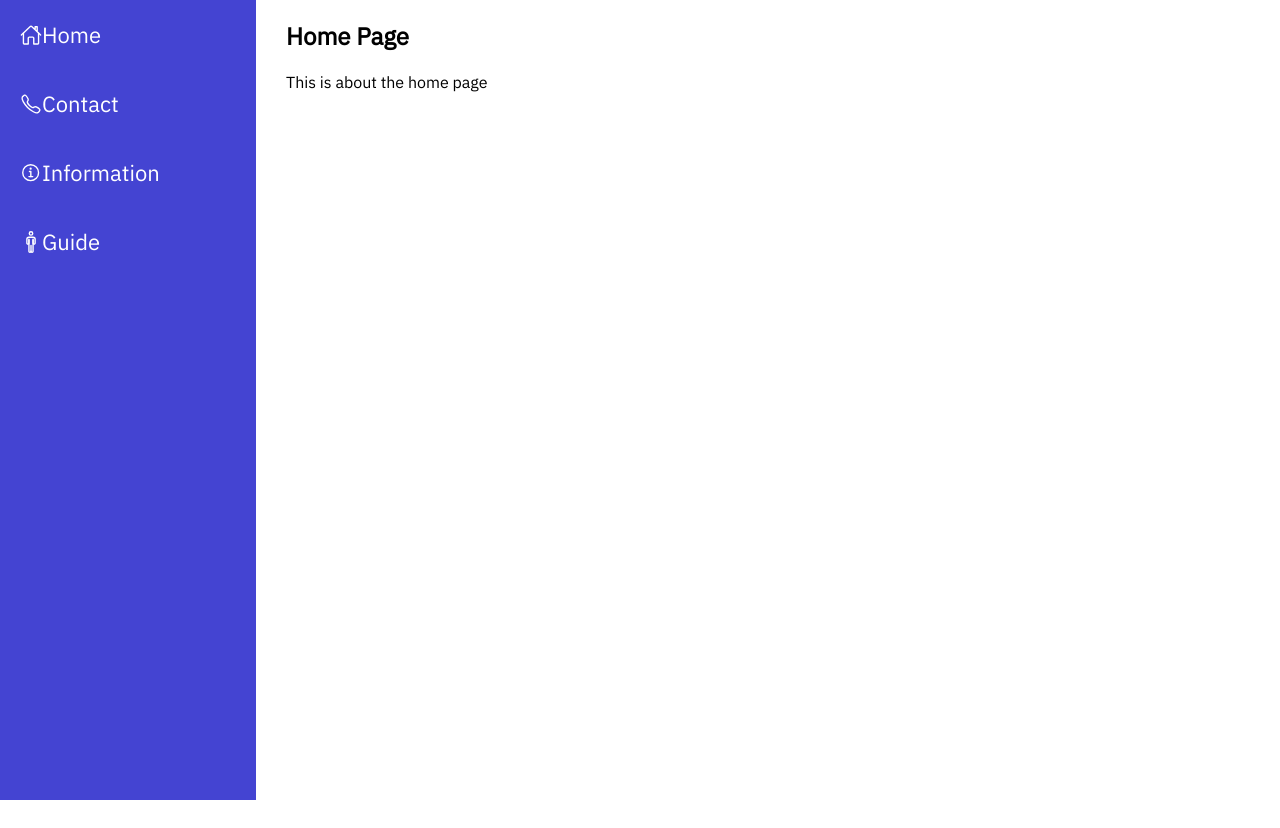
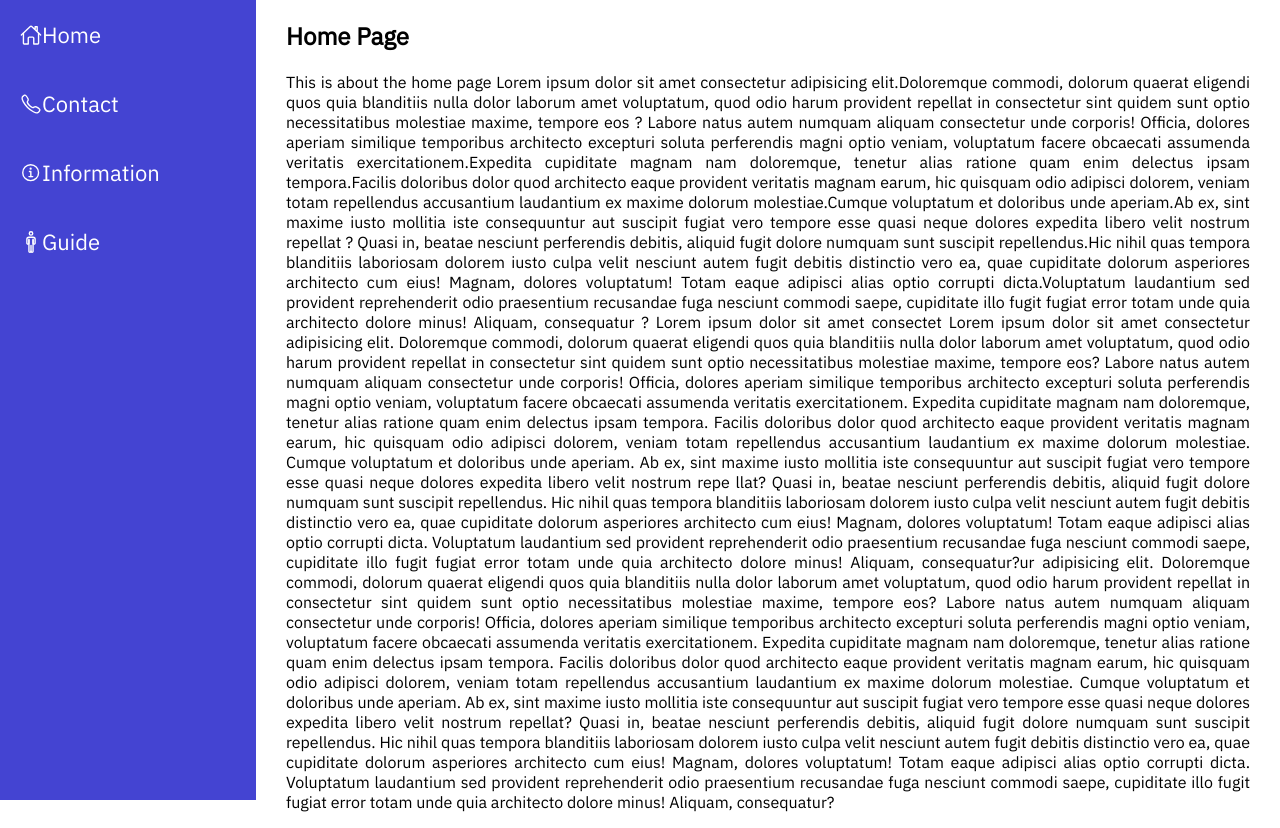
Before and after one commit to AshokRenangi1903/JobFreak, a plain HTML site: page index.html in a window 1280 px wide. Before the commit the page ends 800 px from the top, so only its background shows below. Drawn offline with nearby package versions, Linux system fonts and the light colour scheme.

Commit message:
Update index.html

```diff
--- a/index.html
+++ b/index.html
@@ -46,7 +46,57 @@
         </div>
         <div class="right">
             <h2 id="heading">Home Page</h2>
-            <p id="description">This is about the home page
+            <p id="description"> This is about the home page Lorem ipsum dolor sit amet consectetur adipisicing
+                elit.Doloremque commodi, dolorum quaerat eligendi quos quia blanditiis nulla dolor laborum amet
+                voluptatum, quod odio harum provident repellat in consectetur sint quidem sunt optio necessitatibus
+                molestiae maxime, tempore eos ? Labore natus autem numquam aliquam consectetur unde corporis! Officia,
+                dolores aperiam similique temporibus architecto excepturi soluta perferendis magni optio veniam,
+                voluptatum facere obcaecati assumenda veritatis exercitationem.Expedita cupiditate magnam nam
+                doloremque, tenetur alias ratione quam enim delectus ipsam tempora.Facilis doloribus dolor quod
+                architecto eaque provident veritatis magnam earum, hic quisquam odio adipisci dolorem, veniam totam
+                repellendus accusantium laudantium ex maxime dolorum molestiae.Cumque voluptatum et doloribus unde
+                aperiam.Ab ex, sint maxime iusto mollitia iste consequuntur aut suscipit fugiat vero tempore esse quasi
+                neque dolores expedita libero velit nostrum repellat ? Quasi in, beatae nesciunt perferendis debitis,
+                aliquid fugit dolore numquam sunt suscipit repellendus.Hic nihil quas tempora blanditiis laboriosam
+                dolorem iusto culpa velit nesciunt autem fugit debitis distinctio vero ea, quae cupiditate dolorum
+                asperiores architecto cum eius! Magnam, dolores voluptatum! Totam eaque adipisci alias optio corrupti
+                dicta.Voluptatum laudantium sed provident reprehenderit odio praesentium recusandae fuga nesciunt
+                commodi saepe, cupiditate illo fugit fugiat error totam unde quia architecto dolore minus! Aliquam,
+                consequatur ?
+                Lorem ipsum dolor sit amet consectet
+                Lorem ipsum dolor sit amet consectetur
+                adipisicing elit. Doloremque commodi, dolorum quaerat eligendi quos quia blanditiis nulla dolor laborum
+                amet voluptatum, quod odio harum provident repellat in consectetur sint quidem sunt optio necessitatibus
+                molestiae maxime, tempore eos? Labore natus autem numquam aliquam consectetur unde corporis! Officia,
+                dolores aperiam similique temporibus architecto excepturi soluta perferendis magni optio veniam,
+                voluptatum facere obcaecati assumenda veritatis exercitationem. Expedita cupiditate magnam nam
+                doloremque, tenetur alias ratione quam enim delectus ipsam tempora. Facilis doloribus dolor quod
+                architecto eaque provident veritatis magnam earum, hic quisquam odio adipisci dolorem, veniam totam
+                repellendus accusantium laudantium ex maxime dolorum molestiae. Cumque voluptatum et doloribus unde
+                aperiam. Ab ex, sint maxime iusto mollitia iste consequuntur aut suscipit fugiat vero tempore esse quasi
+                neque dolores expedita libero velit nostrum repe
+                llat? Quasi in, beatae nesciunt perferendis debitis, aliquid fugit dolore numquam sunt suscipit
+                repellendus. Hic nihil quas tempora blanditiis laboriosam dolorem iusto culpa velit nesciunt autem fugit
+                debitis distinctio vero ea, quae cupiditate dolorum asperiores architecto cum eius! Magnam, dolores
+                voluptatum! Totam eaque adipisci alias optio corrupti dicta. Voluptatum laudantium sed provident
+                reprehenderit odio praesentium recusandae fuga nesciunt commodi saepe, cupiditate illo fugit fugiat
+                error totam unde quia architecto dolore minus! Aliquam, consequatur?ur adipisicing elit. Doloremque
+                commodi, dolorum quaerat eligendi quos quia blanditiis nulla dolor laborum amet voluptatum, quod odio
+                harum provident repellat in consectetur sint quidem sunt optio necessitatibus molestiae maxime, tempore
+                eos? Labore natus autem numquam aliquam consectetur unde corporis! Officia, dolores aperiam similique
+                temporibus architecto excepturi soluta perferendis magni optio veniam, voluptatum facere obcaecati
+                assumenda veritatis exercitationem. Expedita cupiditate magnam nam doloremque, tenetur alias ratione
+                quam enim delectus ipsam tempora. Facilis doloribus dolor quod architecto eaque provident veritatis
+                magnam earum, hic quisquam odio adipisci dolorem, veniam totam repellendus accusantium laudantium ex
+                maxime dolorum molestiae. Cumque voluptatum et doloribus unde aperiam. Ab ex, sint maxime iusto mollitia
+                iste consequuntur aut suscipit fugiat vero tempore esse quasi neque dolores expedita libero velit
+                nostrum repellat? Quasi in, beatae nesciunt perferendis debitis, aliquid fugit dolore numquam sunt
+                suscipit repellendus. Hic nihil quas tempora blanditiis laboriosam dolorem iusto culpa velit nesciunt
+                autem fugit debitis distinctio vero ea, quae cupiditate dolorum asperiores architecto cum eius! Magnam,
+                dolores voluptatum! Totam eaque adipisci alias optio corrupti dicta. Voluptatum laudantium sed provident
+                reprehenderit odio praesentium recusandae fuga nesciunt commodi saepe, cupiditate illo fugit fugiat
+                error totam unde quia architecto dolore minus! Aliquam, consequatur?
+
 
             </p>
 
```
